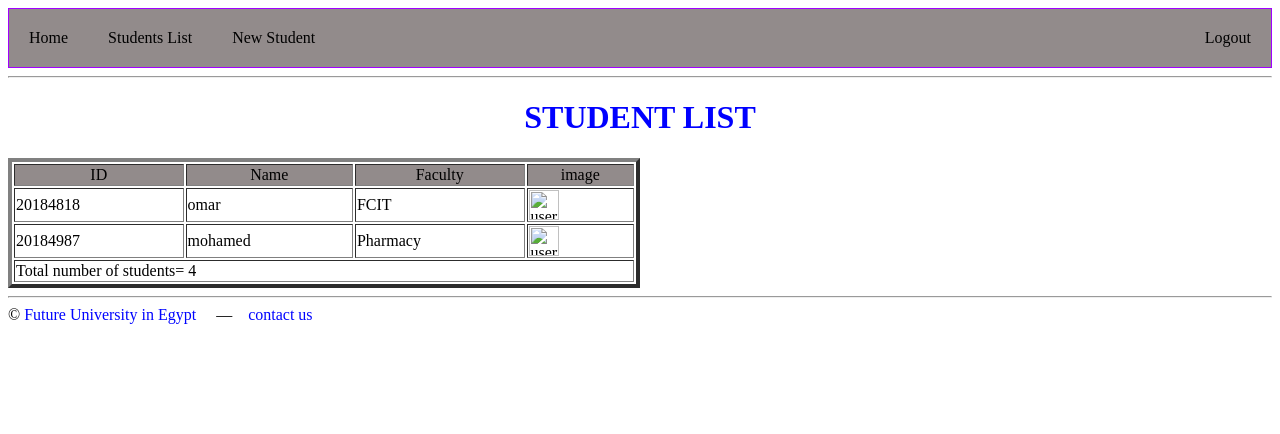
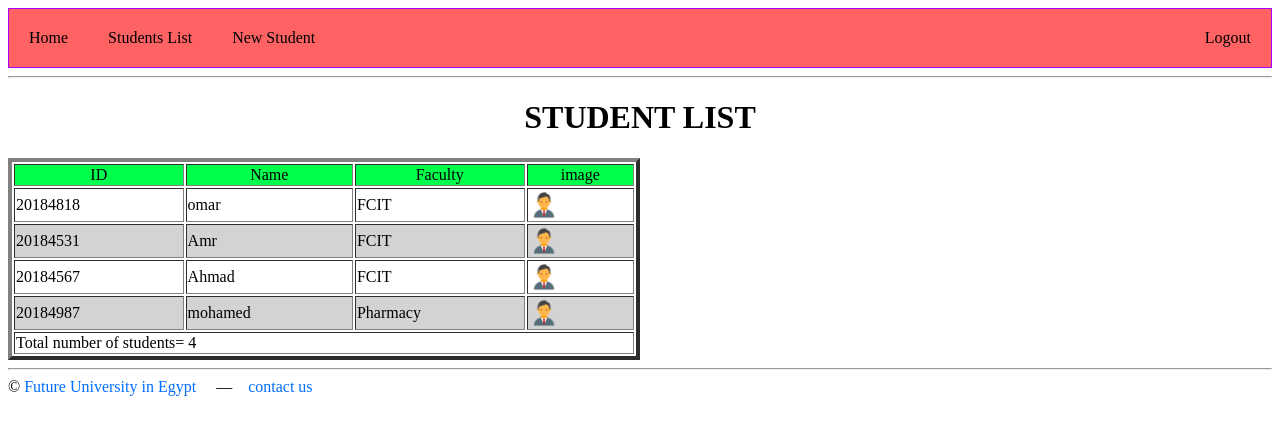
Before and after one commit to OmarAbdulhameed/Assignment-1, a plain HTML site: page student list.html in a window 1280 px wide. Drawn offline with Linux system fonts and the light colour scheme.

Commit message:
update 1

```diff
--- a/student list.html
+++ b/student list.html
@@ -33,13 +33,25 @@
             <td>20184818</td>
              <td>omar</td>
              <td>FCIT</td>
-             <td><img src="images/man.png" alt="usericon" width="30px" heifgt="30px"></td>
+             <td><img src="images/icon.png" alt="usericon" width="30px" heifgt="30px"></td>
+           </tr>
+        <tr>
+            <td>20184531</td>
+             <td>Amr</td>
+             <td>FCIT</td>
+             <td><img src="images/icon.png" alt="usericon" width="30px" heifgt="30px"></td>
+           </tr>
+        <tr>
+            <td>20184567</td>
+             <td>Ahmad</td>
+             <td>FCIT</td>
+             <td><img src="images/icon.png" alt="usericon" width="30px" heifgt="30px"></td>
            </tr>
          <tr>
           <td>20184987</td>
            <td>mohamed</td>
            <td>Pharmacy</td>
-           <td><img src="images/man.png" alt="usericon" width="30px" heifgt="30px"></td>
+           <td><img src="images/icon.png" alt="usericon" width="30px" heifgt="30px"></td>
          </tr>
      </tbody>
      <tfoot>
--- a/style.css
+++ b/style.css
@@ -1,7 +1,7 @@
 
 .title{
     text-align: center;
-    color:blue;
+    color:rgb(0, 0, 0);
     text-transform: uppercase;
 font-size: 32px;
 font-family: 'Times New Roman', Times, serif
@@ -16,7 +16,7 @@ body{
 ul{
     list-style-type: none;
     border: 1px solid #a200ff;
-    background-color: #928b8b;
+    background-color: #ff6262;
     overflow: hidden;
     padding: 0px;
     margin: 0px;
@@ -28,7 +28,7 @@ li{
 
 a{
     text-decoration: none;
-    color: #0004ff;
+    color: #006eff;
 }
 
 li a{
@@ -41,7 +41,7 @@ li a{
 }
 
 li a:hover{
-    background-color: #2600ff;
+    background-color: #15ff00;
 }
 
 .nav-log{
@@ -59,7 +59,7 @@ thead tr{
 }
 
 thead{
-    background-color:#928b8b;
+    background-color:#00ff4c;
     color:rgb(0, 0, 0);
 }
 
@@ -94,3 +94,7 @@ form{
     width: 100%;
 
 }
+
+tbody tr:nth-child(even){
+    background-color: lightgray;
+}
```
Also changed, not shown: images/icon.png (added).
